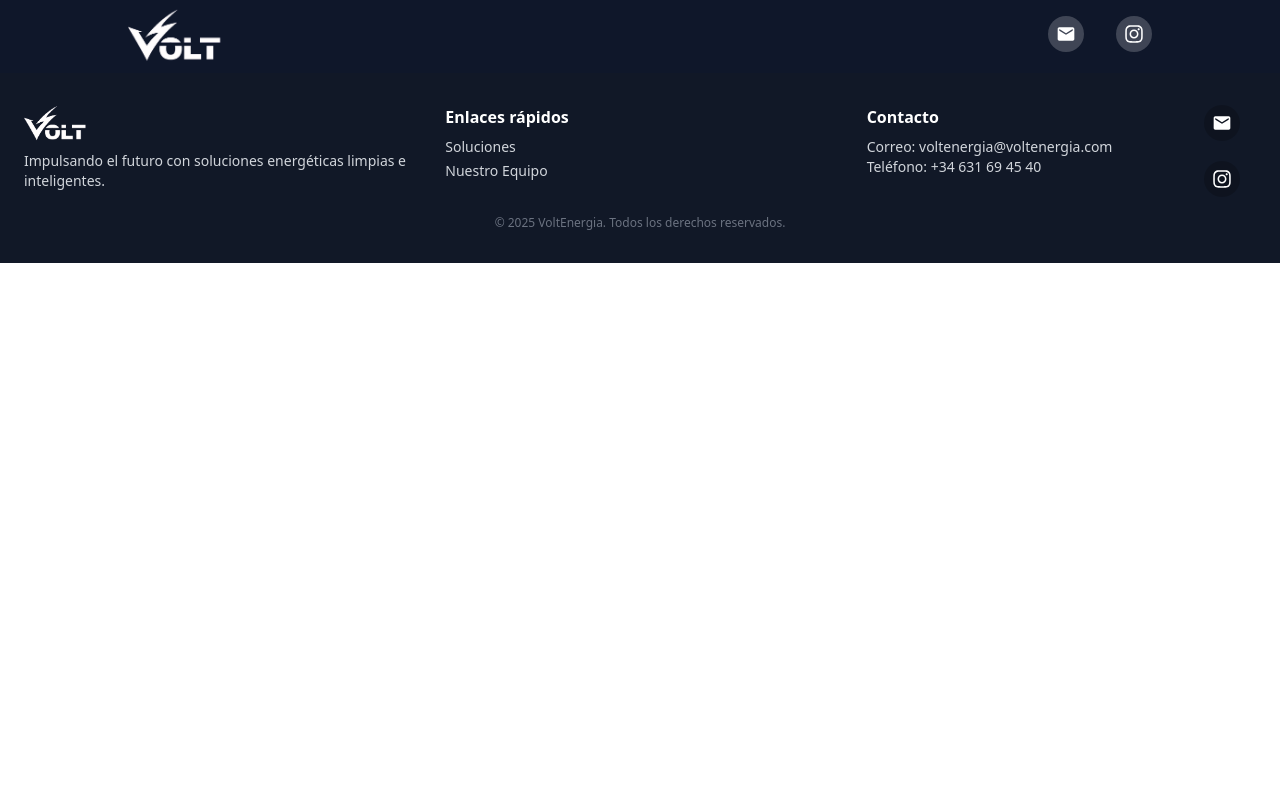
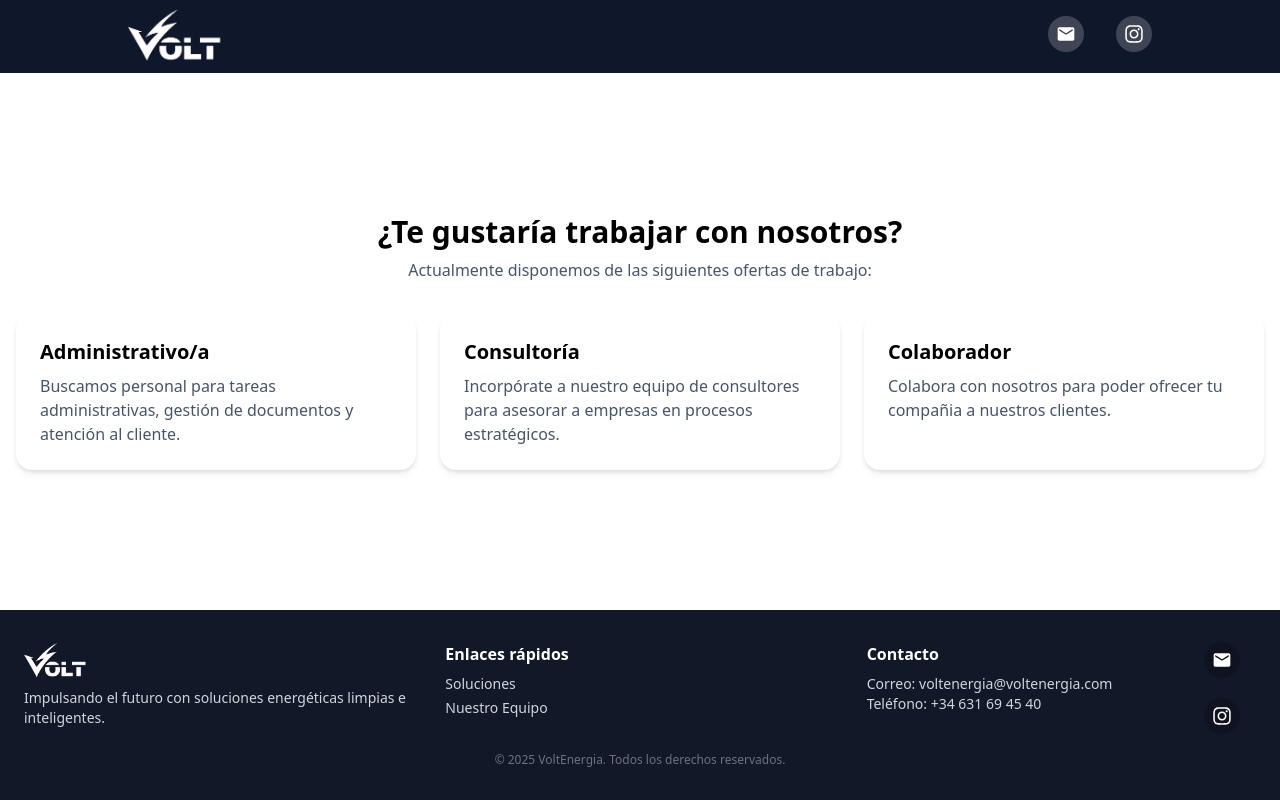
Before and after one commit to probablynotannie/volt, a React (Vite) app: page /trabajaConNosotros in a window 1280 px wide. Built offline with nearby package versions, Linux system fonts and the light colour scheme; the HTML template or start-up script is replaced by a standard one.

Commit message:
Trabaja con nosotros

```diff
--- a/src/App.jsx
+++ b/src/App.jsx
@@ -2,11 +2,7 @@ import "./App.css";
 
 import Rutas from "./componentes/Rutas";
 function App() {
-  return (
-    <div className="scrollbar-gutter-stable">
-      <Rutas />
-    </div>
-  );
+  return <Rutas />;
 }
 
 export default App;
--- a/src/componentes/Rutas.jsx
+++ b/src/componentes/Rutas.jsx
@@ -2,7 +2,7 @@ import { BrowserRouter as Router, Routes, Route } from "react-router-dom";
 import Header from "./estructura/Header";
 import Footer from "./estructura/Footer";
 import Landing from "./Landing";
-
+import Ofertas from "./trabajaConNosotros/Ofertas";
 function Rutas() {
   return (
     <>
@@ -10,6 +10,7 @@ function Rutas() {
         <Header />
         <Routes>
           <Route path="/" element={<Landing />} />
+          <Route path="/trabajaConNosotros" element={<Ofertas />} />
         </Routes>
         <Footer />
       </Router>
--- a/src/componentes/apartados/Testimonios.jsx
+++ b/src/componentes/apartados/Testimonios.jsx
@@ -41,7 +41,7 @@ export default function Testimonios() {
     const scroll = () => {
       if (!slider) return;
 
-      scrollPosition.current += 0.3; // más bajo = más lento
+      scrollPosition.current += 0.8;
       if (scrollPosition.current >= slider.scrollWidth / 2) {
         scrollPosition.current = 0;
       }
--- /dev/null
+++ b/src/componentes/trabajaConNosotros/Ofertas.jsx
@@ -0,0 +1,48 @@
+import React from "react";
+
+function Ofertas() {
+  const ofertas = [
+    {
+      titulo: "Administrativo/a",
+      descripcion:
+        "Buscamos personal para tareas administrativas, gestión de documentos y atención al cliente.",
+    },
+    {
+      titulo: "Consultoría",
+      descripcion:
+        "Incorpórate a nuestro equipo de consultores para asesorar a empresas en procesos estratégicos.",
+    },
+    {
+      titulo: "Colaborador",
+      descripcion:
+        "Colabora con nosotros para poder ofrecer tu compañia a nuestros clientes.",
+    },
+  ];
+
+  return (
+    <main className="container mx-auto px-4 py-8">
+      <div className="text-center mb-8">
+        <h1 className="text-3xl font-bold mb-2">
+          ¿Te gustaría trabajar con nosotros?
+        </h1>
+        <p className="text-slate-600">
+          Actualmente disponemos de las siguientes ofertas de trabajo:
+        </p>
+      </div>
+
+      <div className="grid md:grid-cols-3 gap-6">
+        {ofertas.map((oferta, index) => (
+          <div
+            key={index}
+            className="bg-white shadow-md rounded-2xl p-6 hover:shadow-lg transition-shadow"
+          >
+            <h2 className="text-xl font-semibold mb-2">{oferta.titulo}</h2>
+            <p className="text-slate-600">{oferta.descripcion}</p>
+          </div>
+        ))}
+      </div>
+    </main>
+  );
+}
+
+export default Ofertas;
```
